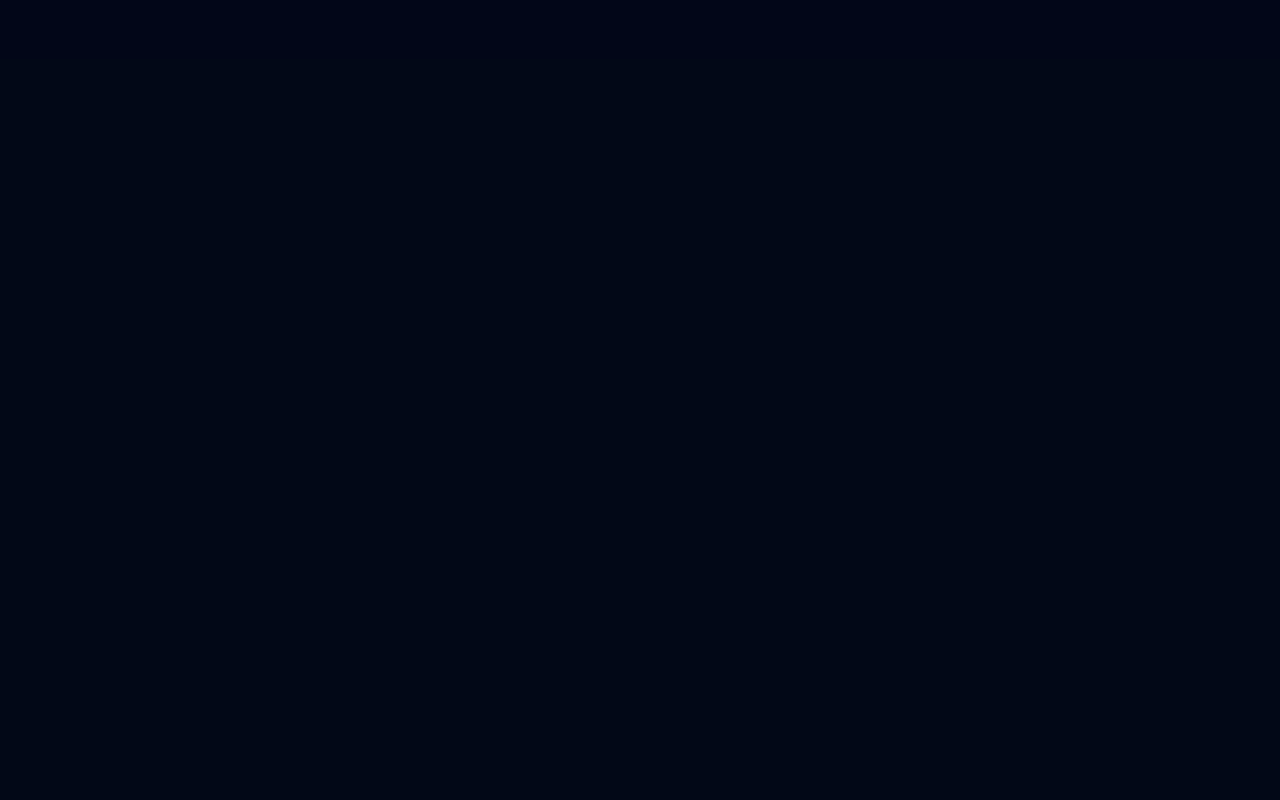
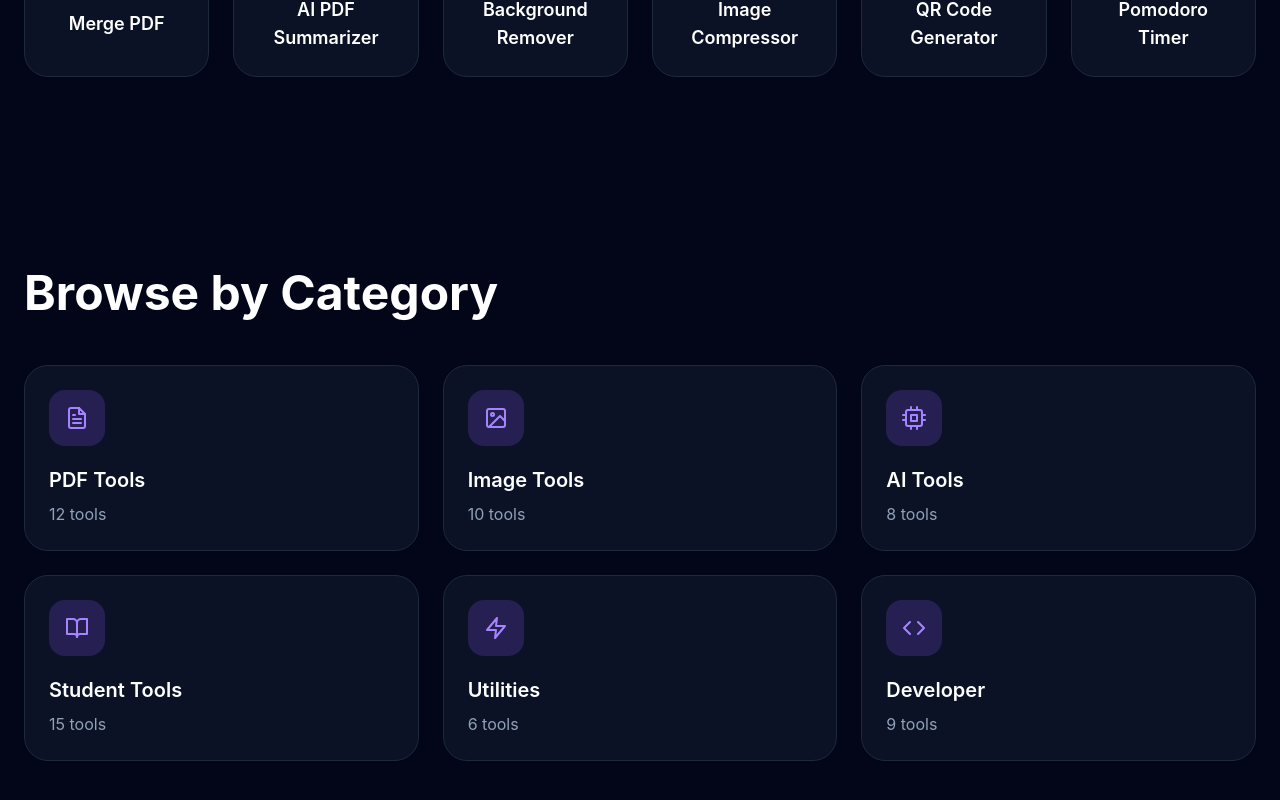
Before and after one commit to Dani-125/nexyra-tools, a React (Vite) app: page / in a window 1280 px wide. Shown: the part 1204-2004 px from the top of the page. Before the commit the page ends 1263 px from the top, so only its background shows below. Built offline with nearby package versions, Linux system fonts and the light colour scheme.

Commit message:
Add browse by category section

```diff
--- a/src/App.jsx
+++ b/src/App.jsx
@@ -1,3 +1,4 @@
+import Categories from "./components/tools/Categories";
 import PopularTools from "./components/tools/PopularTools";
 import Navbar from "./components/layout/Navbar";
 import Hero from "./components/hero/Hero";
@@ -8,6 +9,7 @@ function App() {
       <Navbar />
       <Hero />
       <PopularTools />
+      <Categories />
     </div>
   );
 }
--- a/src/components/hero/Hero.jsx
+++ b/src/components/hero/Hero.jsx
@@ -2,7 +2,7 @@ import Stats from "./Stats";
 import SearchBar from "./SearchBar";
 function Hero() {
   return (
-    <section className="mx-auto flex min-h-[90vh] max-w-7xl flex-col items-center justify-center px-6 text-center">
+    <section className="mx-auto flex min-h-[90vh] max-w-7xl flex-col items-center justify-center px-6 pb-32 text-center">
 
       {/* Badge */}
 
--- /dev/null
+++ b/src/components/tools/Categories.jsx
@@ -0,0 +1,25 @@
+import CategoryCard from "./CategoryCard";
+import { categories } from "../../data/categories";
+
+function Categories() {
+  return (
+    <section className="mx-auto max-w-7xl px-6 py-24">
+      <h2 className="mb-12 text-4xl font-bold text-white md:text-5xl">
+        Browse by Category
+      </h2>
+
+      <div className="grid gap-6 sm:grid-cols-2 lg:grid-cols-3">
+        {categories.map((category) => (
+          <CategoryCard
+            key={category.id}
+            icon={category.icon}
+            title={category.title}
+            count={category.count}
+          />
+        ))}
+      </div>
+    </section>
+  );
+}
+
+export default Categories;
--- /dev/null
+++ b/src/components/tools/CategoryCard.jsx
@@ -0,0 +1,19 @@
+function CategoryCard({ icon: Icon, title, count }) {
+  return (
+    <div className="group cursor-pointer rounded-3xl border border-slate-800 bg-slate-900/70 p-6 transition-all duration-300 hover:-translate-y-2 hover:border-violet-500 hover:shadow-[0_0_30px_rgba(139,92,246,0.3)]">
+      <div className="mb-5 flex h-14 w-14 items-center justify-center rounded-2xl bg-violet-500/20 text-2xl text-violet-400 transition group-hover:bg-violet-500 group-hover:text-white">
+        <Icon />
+      </div>
+
+      <h3 className="text-xl font-semibold text-white">
+        {title}
+      </h3>
+
+      <p className="mt-2 text-slate-400">
+        {count} tools
+      </p>
+    </div>
+  );
+}
+
+export default CategoryCard;
--- /dev/null
+++ b/src/data/categories.js
@@ -0,0 +1,47 @@
+import {
+  FiFileText,
+  FiImage,
+  FiCpu,
+  FiBookOpen,
+  FiZap,
+  FiCode,
+} from "react-icons/fi";
+
+export const categories = [
+  {
+    id: 1,
+    title: "PDF Tools",
+    count: 12,
+    icon: FiFileText,
+  },
+  {
+    id: 2,
+    title: "Image Tools",
+    count: 10,
+    icon: FiImage,
+  },
+  {
+    id: 3,
+    title: "AI Tools",
+    count: 8,
+    icon: FiCpu,
+  },
+  {
+    id: 4,
+    title: "Student Tools",
+    count: 15,
+    icon: FiBookOpen,
+  },
+  {
+    id: 5,
+    title: "Utilities",
+    count: 6,
+    icon: FiZap,
+  },
+  {
+    id: 6,
+    title: "Developer",
+    count: 9,
+    icon: FiCode,
+  },
+];
```
